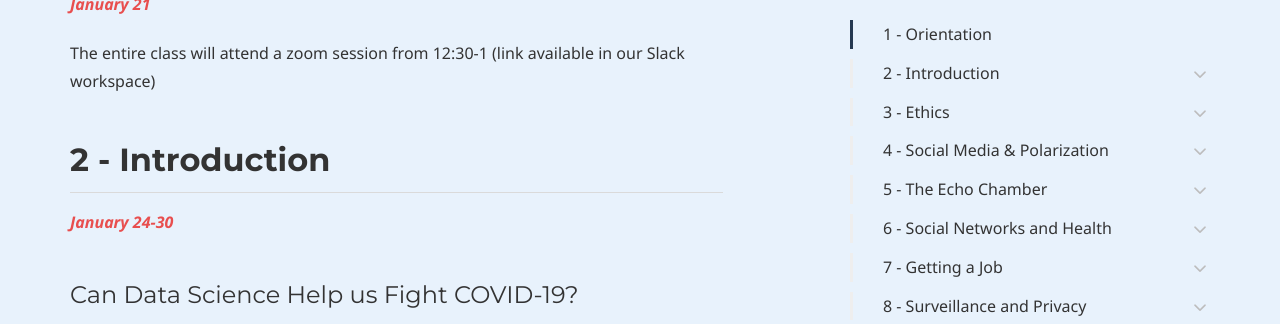
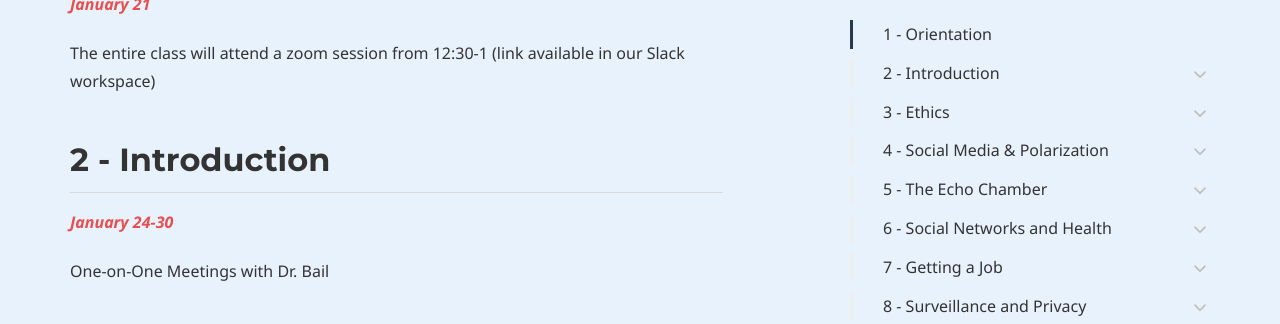
Before and after one commit to dssoc/dssoc.github.io, a Jekyll site: the page built from schedule.md, in a window 1280 px wide and 900 px high, scrolled down 717 px, cut to the strip 0-324 px from the top of the window. Built offline with Jekyll 4.4.1, drawn with Linux system fonts in a browser that asks for light colours; some web fonts are replaced.

Commit message:
Update schedule.md

```diff
--- a/schedule.md
+++ b/schedule.md
@@ -26,6 +26,8 @@ The entire class will attend a zoom session from 12:30-1 (link available in our
 
 ## 2 - Introduction
 <b><i><font color="#E84E4E">January 24-30</font></i></b>
+
+One-on-One Meetings with Dr. Bail
 
 #### Can Data Science Help us Fight COVID-19?
 
```
